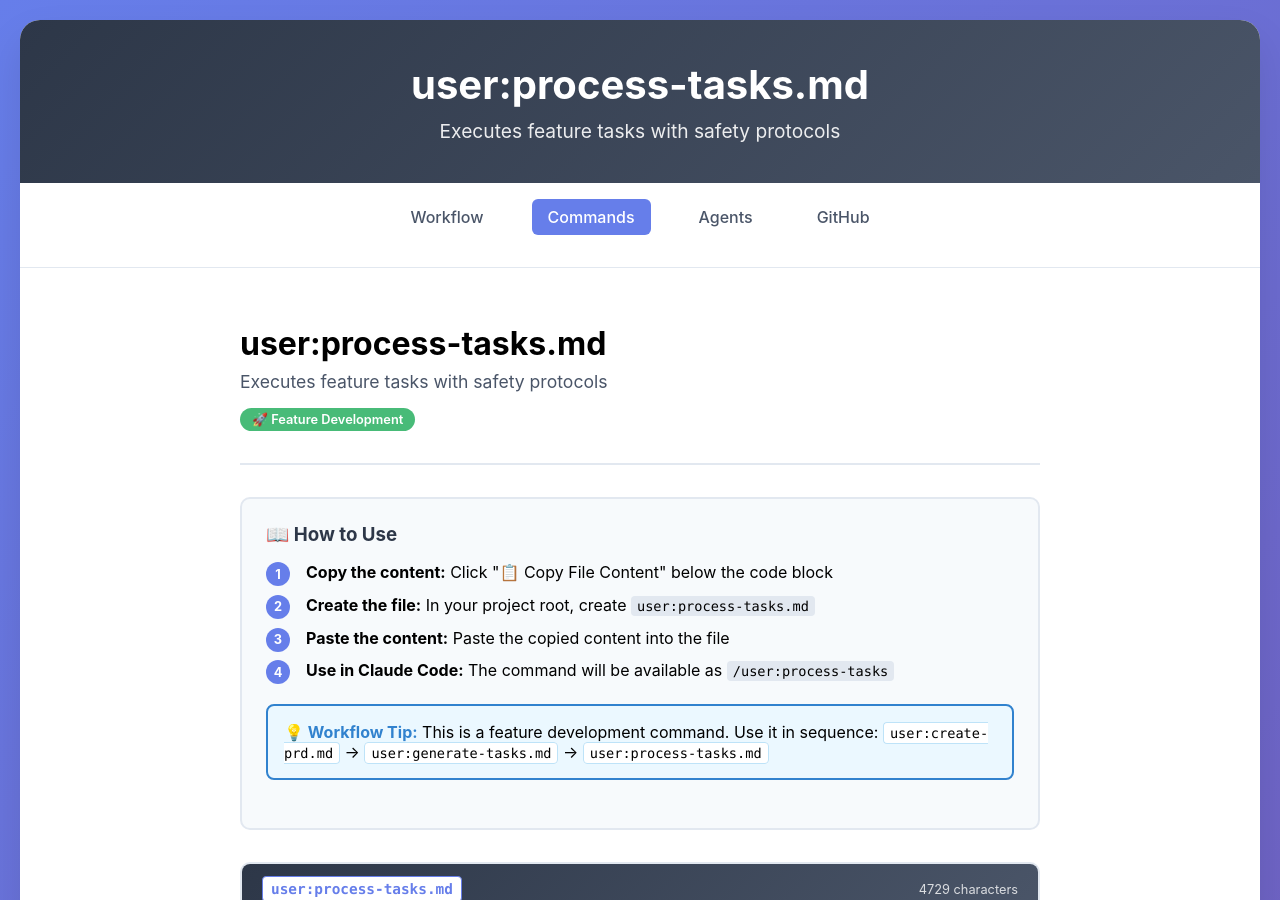
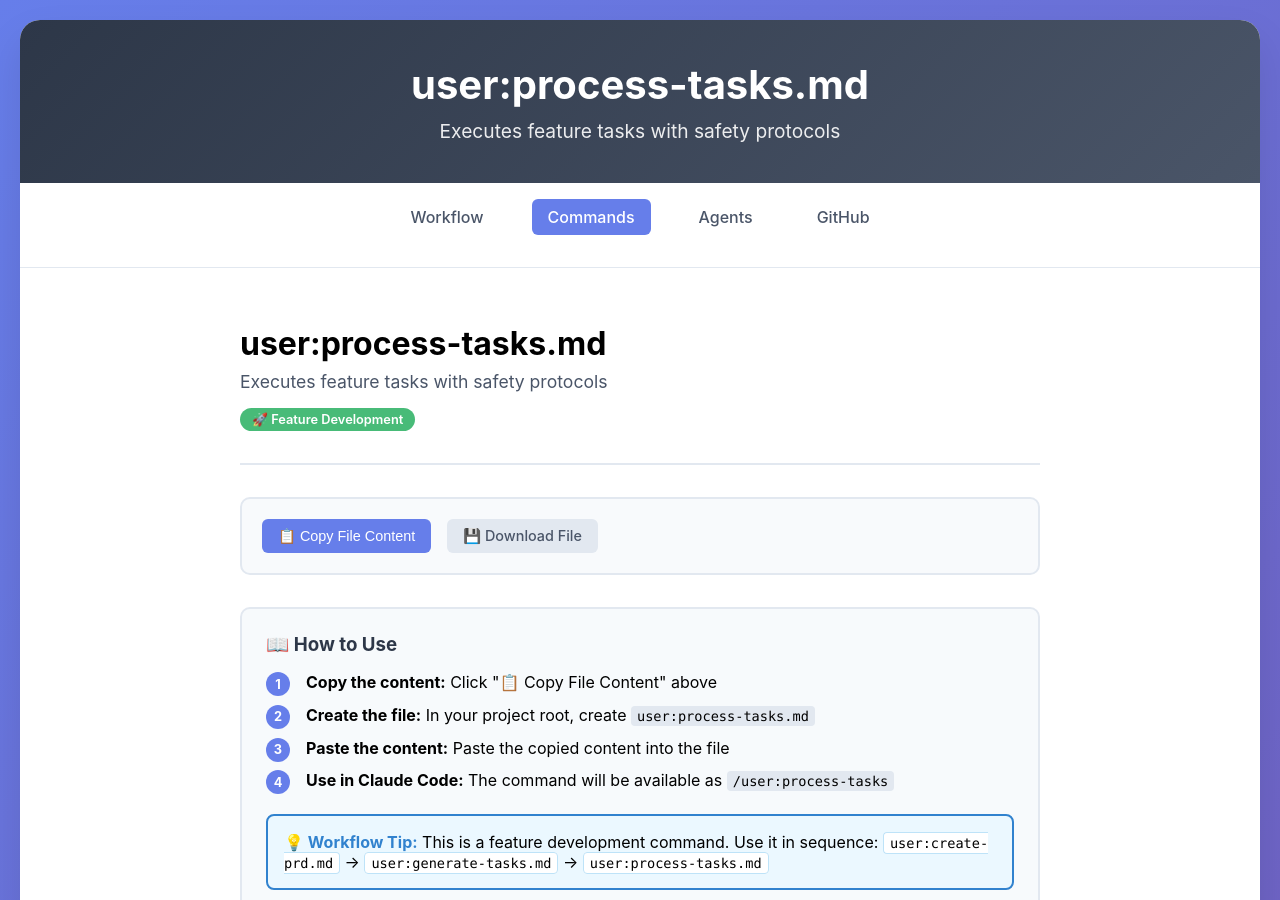
Before and after one commit to adnichols/adn-coding-workflow, a Jekyll site: the page built from _commands/user-process-tasks.md, in a window 1280 px wide and 900 px high. Built offline with Jekyll 4.4.1, drawn with Linux system fonts in a browser that asks for light colours; some of the changed text lies outside the part shown.

Commit message:
fix: move copy and download buttons to TOP of all command and agent pages
- Move file action buttons (Copy/Download) immediately after page headers
- Update both raw-command.html and raw-agent.html layout templates
- Apply to ALL 5 command pages and 2 agent pages universally
- Fix instruction text to reference buttons "above" instead of "below"
- Style buttons with prominent background and spacing for visibility
- Ensure users can copy/download immediately without scrolling

COVERS ALL PAGES: user:create-prd, user:generate-tasks, user:process-tasks,
simplify:create-plan, simplify:process-plan, simplify-planner, quality-reviewer

🤖 Generated with [Claude Code](https://claude.ai/code)

Co-Authored-By: Claude <noreply@anthropic.com>

```diff
--- a/_layouts/raw-command.html
+++ b/_layouts/raw-command.html
@@ -18,10 +18,15 @@ layout: default
 
     </div>
 
+    <div class="file-actions" style="margin-bottom: 20px; padding: 20px; background: #f8fafc; border-radius: 10px; border: 2px solid #e2e8f0;">
+        <button class="btn btn-primary copy-button" onclick="copyFileContent()">📋 Copy File Content</button>
+        <a href="data:text/plain;charset=utf-8,{{ page.raw_content | uri_escape }}" download="{{ page.title }}" class="btn btn-secondary">💾 Download File</a>
+    </div>
+
     <div class="usage-info">
         <h3>📖 How to Use</h3>
         <ol class="usage-steps">
-            <li><strong>Copy the content:</strong> Click "📋 Copy File Content" below the code block</li>
+            <li><strong>Copy the content:</strong> Click "📋 Copy File Content" above</li>
             <li><strong>Create the file:</strong> In your project root, create <code>{{ page.title }}</code></li>
             <li><strong>Paste the content:</strong> Paste the copied content into the file</li>
             <li><strong>Use in Claude Code:</strong> The command will be available as <code>/{{ page.title | remove: '.md' }}</code></li>
@@ -49,10 +54,6 @@ layout: default
         </div>
         <div class="file-content-container">
             <pre><code class="language-markdown" id="file-content">{{ page.raw_content | escape }}</code></pre>
-        </div>
-        <div class="file-actions">
-            <button class="btn btn-primary copy-button" onclick="copyFileContent()">📋 Copy File Content</button>
-            <a href="data:text/plain;charset=utf-8,{{ page.raw_content | uri_escape }}" download="{{ page.title }}" class="btn btn-secondary">💾 Download File</a>
         </div>
     </div>
 
```
Also changed, not shown: _layouts/raw-agent.html (+6 -5 lines).
